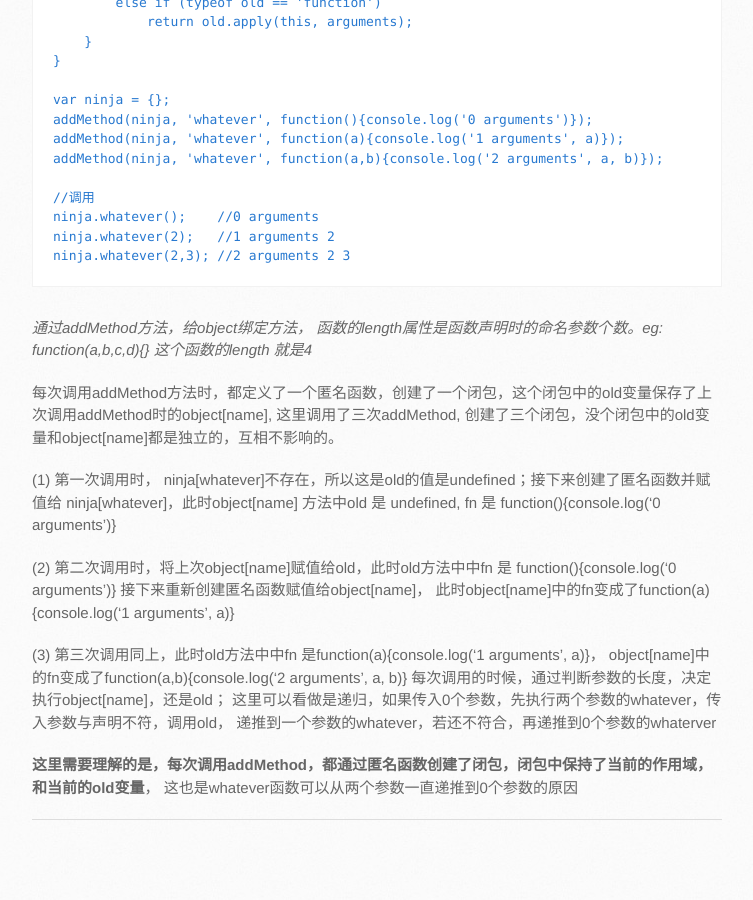
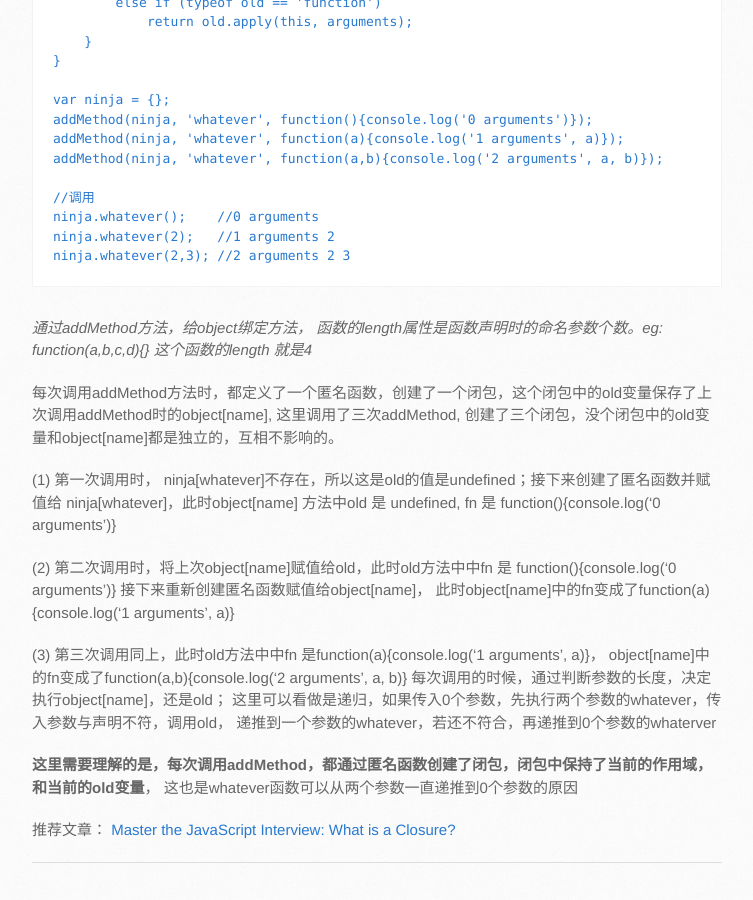
Before and after one commit to gaomin/Gaomin.GitHub.io, a Jekyll site: the page built from _posts/2015-12-30-闭包.md, in a window 1280 px wide and 900 px high, scrolled down 2715 px. Shown: the whole window, without its empty margins (138-891 px from the left). Built offline with Jekyll 4.4.1, drawn with Linux system fonts in a browser that asks for light colours; before the commit the page ends 3573 px from its top, so only the background shows below that.

Commit message:
modify cloure

```diff
--- a/_posts/2015-12-30-闭包.md
+++ b/_posts/2015-12-30-闭包.md
@@ -135,4 +135,8 @@ ninja.whatever(2,3); //2 arguments 2 3
 
 **这里需要理解的是，每次调用addMethod，都通过匿名函数创建了闭包，闭包中保持了当前的作用域，和当前的old变量**， 这也是whatever函数可以从两个参数一直递推到0个参数的原因
 
+
+推荐文章：
+[Master the JavaScript Interview: What is a Closure?](https://medium.com/javascript-scene/master-the-javascript-interview-what-is-a-closure-b2f0d2152b36#.e66hwrlq6)
+
 ___
```
